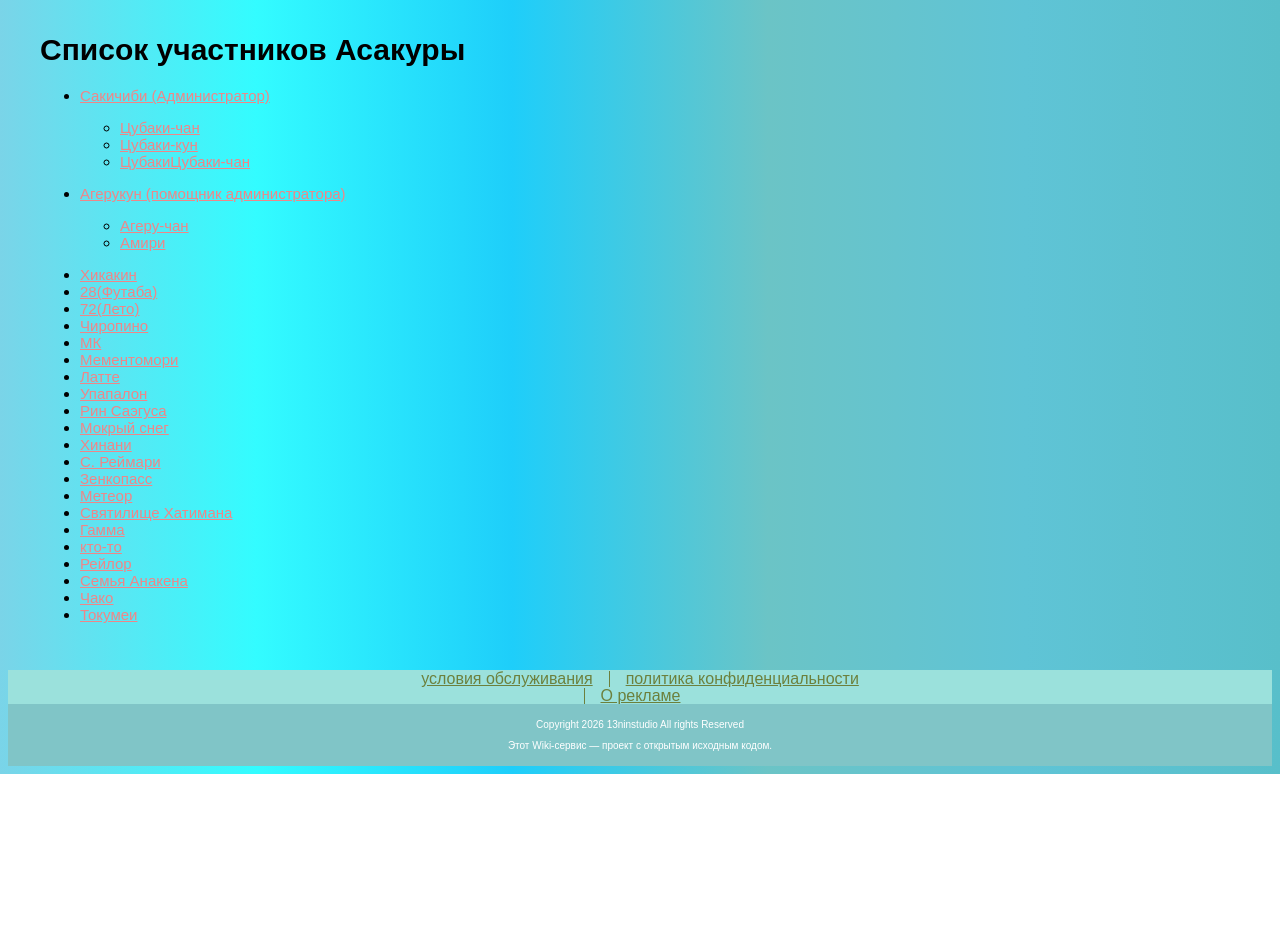
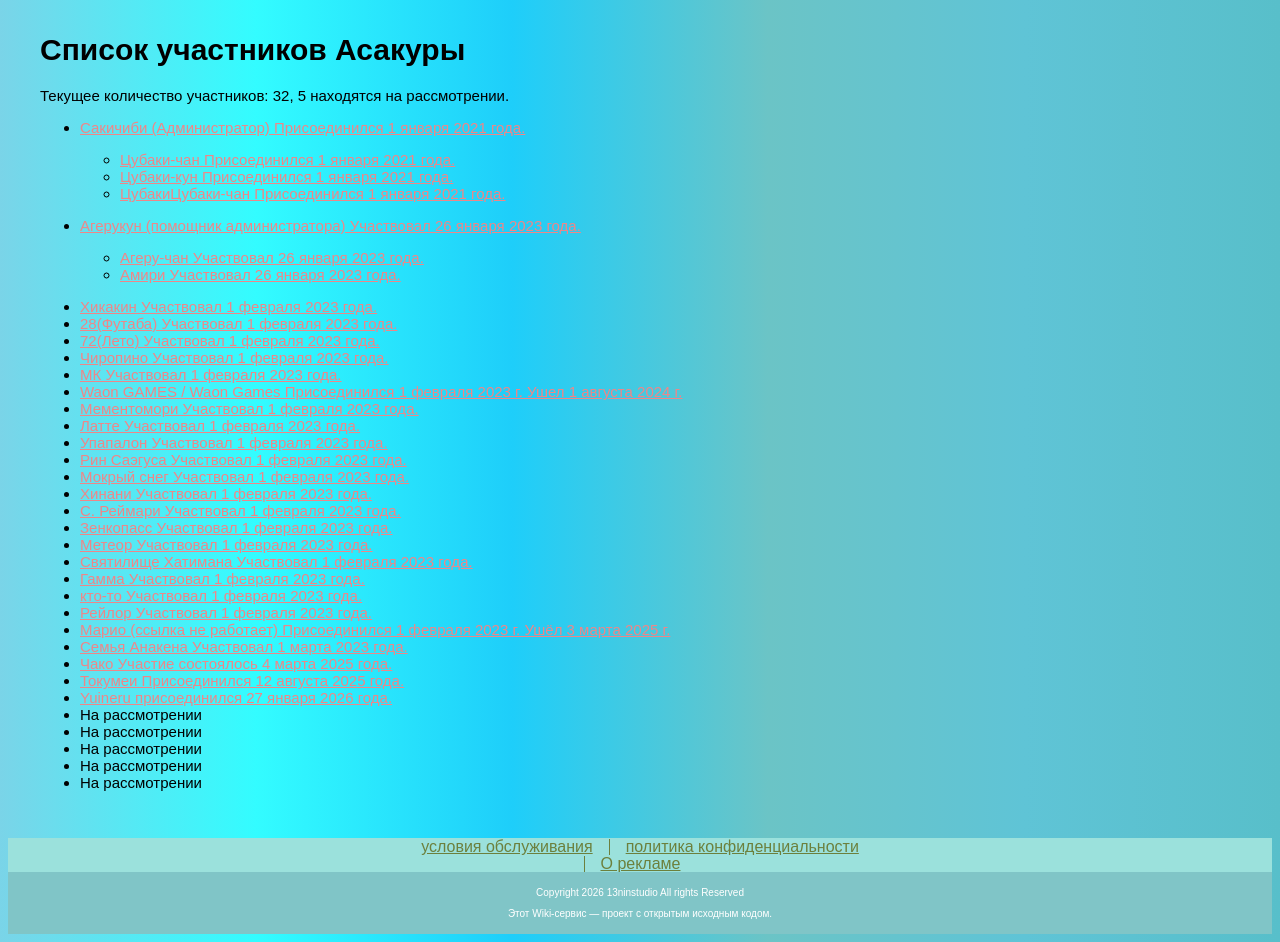
Before and after one commit to sakitibi/AsakuraWiki, a Next.js app: page /ru/members in a window 1280 px wide. Shown: the part 380-1322 px from the top of the page. Before the commit the page ends 1154 px from the top, so only its background shows below. Built offline with nearby package versions, Linux system fonts and the light colour scheme; no server answers; what @supabase/auth-helpers-react would draw is missing.

Commit message:
Merge remote changes

```diff
--- a/pages/ru/members.tsx
+++ b/pages/ru/members.tsx
@@ -33,41 +33,50 @@ export default function Members() {
                     <LeftMenuRu URL="/members"/>
                     <main style={{ padding: '2rem', flex: 1 }}>
                         <h1>Список участников Асакуры</h1>
+                        <p>Текущее количество участников: 32, 5 находятся на рассмотрении.</p>
                         <ul className='list1'>
-                            <li><a href="https://youtube.com/channel/UCJcP2mfDCtKnADrbDDjT_8g/?sub_confirmation=1">Сакичиби (Администратор)</a>
+                            <li><a href="https://youtube.com/channel/UCJcP2mfDCtKnADrbDDjT_8g/?sub_confirmation=1">Сакичиби (Администратор) Присоединился 1 января 2021 года.</a>
                                 <ul className='list2'>
-                                    <li><a href="https://youtube.com/@otibinominecraft">Цубаки-чан</a></li>
-                                    <li><a href="https://youtube.com/@otibinominecraft">Цубаки-кун</a></li>
-                                    <li><a href="https://youtube.com/@otibinominecraft">ЦубакиЦубаки-чан</a></li>
+                                    <li><a href="https://youtube.com/@otibinominecraft">Цубаки-чан Присоединился 1 января 2021 года.</a></li>
+                                    <li><a href="https://youtube.com/@otibinominecraft">Цубаки-кун Присоединился 1 января 2021 года.</a></li>
+                                    <li><a href="https://youtube.com/@otibinominecraft">ЦубакиЦубаки-чан Присоединился 1 января 2021 года.</a></li>
                                 </ul>
                             </li>
-                            <li><a href="https://youtube.com/@SHIMAJIROCH">Агерукун (помощник администратора)</a>
+                            <li><a href="https://youtube.com/@SHIMAJIROCH">Агерукун (помощник администратора) Участвовал 26 января 2023 года.</a>
                                 <ul className='list2'>
-                                    <li><a href='https://youtube.com/@SHIMAJIROCH'>Агеру-чан</a></li>
-                                    <li><a href='https://youtube.com/@SHIMAJIROCH'>Амири</a></li>
+                                    <li><a href='https://youtube.com/@SHIMAJIROCH'>Агеру-чан Участвовал 26 января 2023 года.</a></li>
+                                    <li><a href='https://youtube.com/@SHIMAJIROCH'>Амири Участвовал 26 января 2023 года.</a></li>
                                 </ul>
                             </li>
-                            <li><a href="https://youtube.com/@HikakinGames">Хикакин</a></li>
-                            <li><a href="https://youtube.com/@28Games28">28(Футаба)</a></li>
-                            <li><a href='https://youtube.com/@72なつちゃんねる'>72(Лето)</a></li>
-                            <li><a href='https://youtube.com/@tiropino'>Чиропино</a></li>
-                            <li><a href='https://youtube.com/@mkgamech'>МК</a></li>
-                            <li><a href='https://youtube.com/@Memento-mori'>Мементомори</a></li>
-                            <li><a href="https://youtube.com/@Latte1729">Латте</a></li>
-                            <li><a href="https://youtube.com/@upapalon25">Упапалон</a></li>
-                            <li><a href="https://youtube.com/@gusao_gusarin">Рин Саэгуса</a></li>
-                            <li><a href='https://youtube.com/@Mizore471'>Мокрый снег</a></li>
-                            <li><a href="https://youtube.com/@HinaRuka21">Хинани</a></li>
-                            <li><a href="https://youtube.com/@S_Reimari">С. Реймари</a></li>
-                            <li><a href="https://youtube.com/@zennkopasu">Зенкопасс</a></li>
-                            <li><a href='https://youtube.com/@meteor_s7'>Метеор</a></li>
-                            <li><a href="https://youtube.com/@HachimanD">Святилище Хатимана</a></li>
-                            <li><a href="https://youtube.com/@GGunmas">Гамма</a></li>
-                            <li><a href="https://youtube.com/@iemon2353">кто-то</a></li>
-                            <li><a href="https://youtube.com/@laloryukkuri">Рейлор</a></li>
-                            <li><a href="https://youtube.com/@anakena.M">Семья Анакена</a></li>
-                            <li><a href="https://youtube.com/@chaaaco">Чако</a></li>
-                            <li><a href="https://discord.gg/zbvXxCWcg6">Токумеи</a></li>
+                            <li><a href="https://youtube.com/@HikakinGames">Хикакин Участвовал 1 февраля 2023 года.</a></li>
+                            <li><a href="https://youtube.com/@28Games28">28(Футаба) Участвовал 1 февраля 2023 года.</a></li>
+                            <li><a href='https://youtube.com/@72なつちゃんねる'>72(Лето) Участвовал 1 февраля 2023 года.</a></li>
+                            <li><a href='https://youtube.com/@tiropino'>Чиропино Участвовал 1 февраля 2023 года.</a></li>
+                            <li><a href='https://youtube.com/@mkgamech'>МК Участвовал 1 февраля 2023 года.</a></li>
+                            <li><a href="https://youtube.com/@WaonGames">Waon GAMES / Waon Games Присоединился 1 февраля 2023 г. Ушел 1 августа 2024 г.</a></li>
+                            <li><a href='https://youtube.com/@Memento-mori'>Мементомори Участвовал 1 февраля 2023 года.</a></li>
+                            <li><a href="https://youtube.com/@Latte1729">Латте Участвовал 1 февраля 2023 года.</a></li>
+                            <li><a href="https://youtube.com/@upapalon25">Упапалон Участвовал 1 февраля 2023 года.</a></li>
+                            <li><a href="https://youtube.com/@gusao_gusarin">Рин Саэгуса Участвовал 1 февраля 2023 года.</a></li>
+                            <li><a href='https://youtube.com/@Mizore471'>Мокрый снег Участвовал 1 февраля 2023 года.</a></li>
+                            <li><a href="https://youtube.com/@HinaRuka21">Хинани Участвовал 1 февраля 2023 года.</a></li>
+                            <li><a href="https://youtube.com/@S_Reimari">С. Реймари Участвовал 1 февраля 2023 года.</a></li>
+                            <li><a href="https://youtube.com/@zennkopasu">Зенкопасс Участвовал 1 февраля 2023 года.</a></li>
+                            <li><a href='https://youtube.com/@meteor_s7'>Метеор Участвовал 1 февраля 2023 года.</a></li>
+                            <li><a href="https://youtube.com/@HachimanD">Святилище Хатимана Участвовал 1 февраля 2023 года.</a></li>
+                            <li><a href="https://youtube.com/@GGunmas">Гамма Участвовал 1 февраля 2023 года.</a></li>
+                            <li><a href="https://youtube.com/@iemon2353">кто-то Участвовал 1 февраля 2023 года.</a></li>
+                            <li><a href="https://youtube.com/@laloryukkuri">Рейлор Участвовал 1 февраля 2023 года.</a></li>
+                            <li><a href="https://www.youtube.com/channel/UCybjdcp-MGis0LYEP9kGRFA">Марио (ссылка не работает) Присоединился 1 февраля 2023 г. Ушёл 3 марта 2025 г.</a></li>
+                            <li><a href="https://youtube.com/@anakena.M">Семья Анакена Участвовал 1 марта 2023 года.</a></li>
+                            <li><a href="https://youtube.com/@chaaaco">Чако Участие состоялось 4 марта 2025 года.</a></li>
+                            <li><a href="https://discord.gg/zbvXxCWcg6">Токумеи Присоединился 12 августа 2025 года.</a></li>
+                            <li><a href='https://youtube.com/@yuinel'>Yuineru присоединился 27 января 2026 года.</a></li>
+                            <li>На рассмотрении</li>
+                            <li>На рассмотрении</li>
+                            <li>На рассмотрении</li>
+                            <li>На рассмотрении</li>
+                            <li>На рассмотрении</li>
                         </ul>
                     </main>
                     <RightMenuRu/>
```
Also changed, not shown: 2 other files (tests, documents, lock files or other folders).
